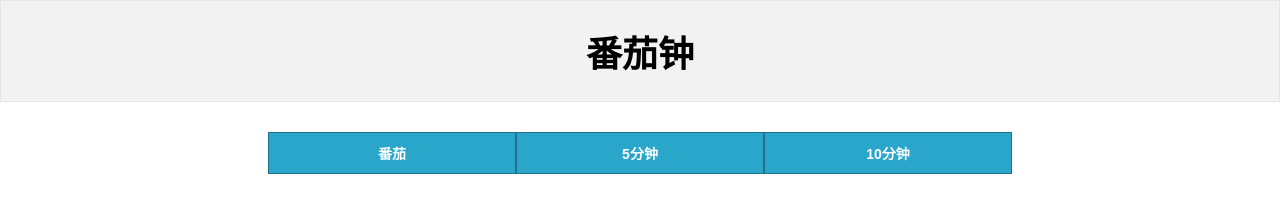
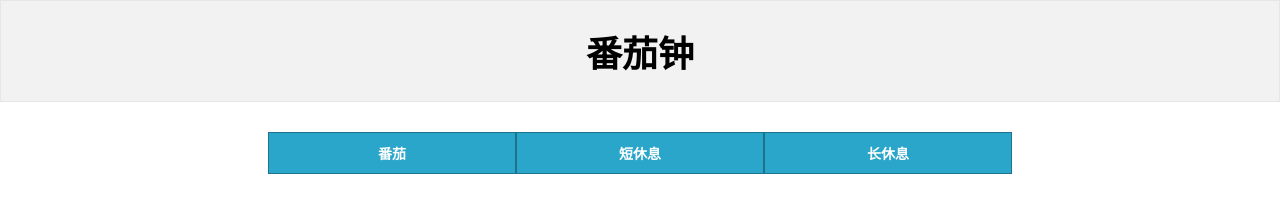
Before and after one commit to jiangshaokun/tomato-timer, a React (Create React App) app: page / in a window 1280 px wide. Shown: the top 224 px of the page. Built offline with nearby package versions, Linux system fonts and the light colour scheme.

Commit message:
chore(all): 重命名

```diff
--- a/src/App.tsx
+++ b/src/App.tsx
@@ -1,7 +1,7 @@
 import React, { useEffect, useState } from 'react'
 
-import UIButton from './components/UIButton'
-import UIOption from './components/UIOption'
+import Button from './components/Button'
+import Option from './components/Option'
 import './App.css'
 import Logo from './logo.svg'
 
@@ -56,17 +56,17 @@ const App: React.FC = () => {
   const options = [
     {
       text: '番茄',
-      handleOptionClick: () => {resetTimer(25)}
+      handleClick: () => {resetTimer(25)}
     },{
-      text: '5分钟',
-      handleOptionClick: () => {resetTimer(5)}
+      text: '短休息',
+      handleClick: () => {resetTimer(5)}
     },{
-      text: '10分钟',
-      handleOptionClick: () => {resetTimer(10)}
+      text: '长休息',
+      handleClick: () => {resetTimer(10)}
     },
   ]
   const optionsItem = options.map(option =>
-    <UIOption key={option.text} text={option.text} handleOptionClick={option.handleOptionClick}/>
+    <Option key={option.text} text={option.text} handleClick={option.handleClick}/>
   )
 
   const buttons = [
@@ -85,7 +85,7 @@ const App: React.FC = () => {
     },
   ]
   const buttonsItem = buttons.map(button =>
-    <UIButton key={button.text} type={button.type} text={button.text} handleClick={button.handleClick}/>
+    <Button key={button.text} type={button.type} text={button.text} handleClick={button.handleClick}/>
   )
 
   return (
--- a/src/components/UIButton.tsx
+++ b/src/components/Button.tsx
@@ -1,6 +1,6 @@
 import React from 'react'
 
-import './UIButton.css'
+import './Button.css'
 
 type Props = {
     type?: string
@@ -8,7 +8,7 @@ type Props = {
     handleClick: () => void
 }
 
-const UIButton: React.FC<Props> = (props) => {
+const Button: React.FC<Props> = (props) => {
     let className = 'btn'
 
     if (props.type) {
@@ -20,4 +20,4 @@ const UIButton: React.FC<Props> = (props) => {
     )
 }
 
-export default UIButton
+export default Button
--- /dev/null
+++ b/src/components/Option.tsx
@@ -0,0 +1,16 @@
+import React from 'react'
+
+import './Option.css'
+
+type Props = {
+  text: string
+  handleClick: () => void
+}
+
+const Option:React.FC<Props> = (props) => {
+  return (
+    <button className="option" onClick={props.handleClick}>{props.text}</button>
+  )
+}
+
+export default Option
--- a/src/components/UIOption.tsx
+++ /dev/null
@@ -1,16 +0,0 @@
-import React from 'react'
-
-import './UIOption.css'
-
-type Props = {
-  text: string
-  handleOptionClick: () => void
-}
-
-const UIOption:React.FC<Props> = (props) => {
-  return (
-    <button className="option" onClick={props.handleOptionClick}>{props.text}</button>
-  )
-}
-
-export default UIOption
```
Also changed, not shown: src/components/Button.css (renamed from src/components/UIButton.css), src/components/Option.css (renamed from src/components/UIOption.css), 2 other files (tests, documents, lock files or other folders).
